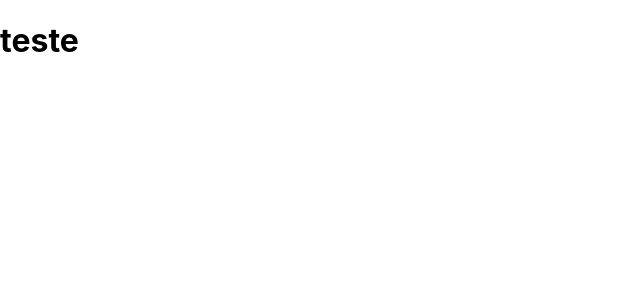
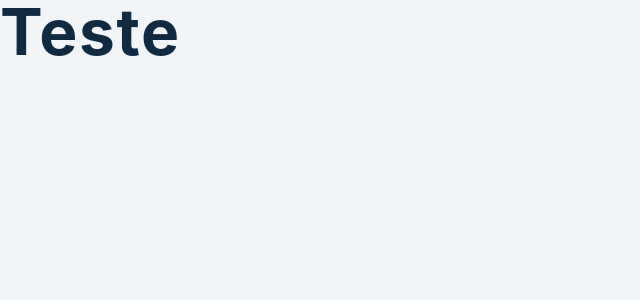
Before and after one commit to MunrraMT/react-tutorial-and-projects-course, a React (Create React App) app in the folder reviews/: page / in a window 1280 px wide. Shown: the top 300 px of the page, without its empty margins (0-640 px from the left). Built offline with nearby package versions, Linux system fonts and the light colour scheme.

Commit message:
Initial Setup

```diff
--- /dev/null
+++ b/reviews/src/base/Review.js
@@ -0,0 +1,3 @@
+const Review = () => <h2>review component</h2>;
+
+export default Review;
--- a/reviews/src/index.css
+++ b/reviews/src/index.css
@@ -1,13 +1,252 @@
+/*
+===============
+Variables
+===============
+*/
+
+:root {
+  /* dark shades of primary color*/
+  --clr-primary-1: hsl(205, 86%, 17%);
+  --clr-primary-2: hsl(205, 77%, 27%);
+  --clr-primary-3: hsl(205, 72%, 37%);
+  --clr-primary-4: hsl(205, 63%, 48%);
+  /* primary/main color */
+  --clr-primary-5: hsl(205, 78%, 60%);
+  /* lighter shades of primary color */
+  --clr-primary-6: hsl(205, 89%, 70%);
+  --clr-primary-7: hsl(205, 90%, 76%);
+  --clr-primary-8: hsl(205, 86%, 81%);
+  --clr-primary-9: hsl(205, 90%, 88%);
+  --clr-primary-10: hsl(205, 100%, 96%);
+  /* darkest grey - used for headings */
+  --clr-grey-1: hsl(209, 61%, 16%);
+  --clr-grey-2: hsl(211, 39%, 23%);
+  --clr-grey-3: hsl(209, 34%, 30%);
+  --clr-grey-4: hsl(209, 28%, 39%);
+  /* grey used for paragraphs */
+  --clr-grey-5: hsl(210, 22%, 49%);
+  --clr-grey-6: hsl(209, 23%, 60%);
+  --clr-grey-7: hsl(211, 27%, 70%);
+  --clr-grey-8: hsl(210, 31%, 80%);
+  --clr-grey-9: hsl(212, 33%, 89%);
+  --clr-grey-10: hsl(210, 36%, 96%);
+  --clr-white: #fff;
+  --clr-red-dark: hsl(360, 67%, 44%);
+  --clr-red-light: hsl(360, 71%, 66%);
+  --clr-green-dark: hsl(125, 67%, 44%);
+  --clr-green-light: hsl(125, 71%, 66%);
+  --clr-black: #222;
+  --transition: all 0.3s linear;
+  --spacing: 0.1rem;
+  --radius: 0.25rem;
+  --light-shadow: 0 5px 15px rgba(0, 0, 0, 0.1);
+  --dark-shadow: 0 5px 15px rgba(0, 0, 0, 0.2);
+  --max-width: 1170px;
+  --fixed-width: 620px;
+}
+/*
+===============
+Global Styles
+===============
+*/
+
+*,
+::after,
+::before {
+  margin: 0;
+  padding: 0;
+  box-sizing: border-box;
+}
 body {
-  margin: 0;
-  font-family: -apple-system, BlinkMacSystemFont, 'Segoe UI', 'Roboto', 'Oxygen',
-    'Ubuntu', 'Cantarell', 'Fira Sans', 'Droid Sans', 'Helvetica Neue',
-    sans-serif;
-  -webkit-font-smoothing: antialiased;
-  -moz-osx-font-smoothing: grayscale;
+  font-family: -apple-system, BlinkMacSystemFont, 'Segoe UI', Roboto, Oxygen,
+    Ubuntu, Cantarell, 'Open Sans', 'Helvetica Neue', sans-serif;
+  background: var(--clr-grey-10);
+  color: var(--clr-grey-1);
+  line-height: 1.5;
+  font-size: 0.875rem;
+}
+ul {
+  list-style-type: none;
+}
+a {
+  text-decoration: none;
+}
+h1,
+h2,
+h3,
+h4 {
+  letter-spacing: var(--spacing);
+  text-transform: capitalize;
+  line-height: 1.25;
+  margin-bottom: 0.75rem;
+}
+h1 {
+  font-size: 3rem;
+}
+h2 {
+  font-size: 2rem;
+}
+h3 {
+  font-size: 1.25rem;
+}
+h4 {
+  font-size: 0.875rem;
+}
+p {
+  margin-bottom: 1.25rem;
+  color: var(--clr-grey-5);
+}
+@media screen and (min-width: 800px) {
+  h1 {
+    font-size: 4rem;
+  }
+  h2 {
+    font-size: 2.5rem;
+  }
+  h3 {
+    font-size: 1.75rem;
+  }
+  h4 {
+    font-size: 1rem;
+  }
+  body {
+    font-size: 1rem;
+  }
+  h1,
+  h2,
+  h3,
+  h4 {
+    line-height: 1;
+  }
+}
+/*  global classes */
+
+/* section */
+.section {
+  width: 90vw;
+  margin: 0 auto;
+  max-width: var(--max-width);
 }
 
-code {
-  font-family: source-code-pro, Menlo, Monaco, Consolas, 'Courier New',
-    monospace;
+@media screen and (min-width: 992px) {
+  .section {
+    width: 95vw;
+  }
 }
+
+/*
+===============
+Reviews
+===============
+*/
+main {
+  min-height: 100vh;
+  display: grid;
+  place-items: center;
+}
+.title {
+  text-align: center;
+  margin-bottom: 4rem;
+}
+.underline {
+  height: 0.25rem;
+  width: 5rem;
+  background: var(--clr-primary-5);
+  margin-left: auto;
+  margin-right: auto;
+}
+.container {
+  width: 80vw;
+  max-width: var(--fixed-width);
+}
+.review {
+  background: var(--clr-white);
+  padding: 1.5rem 2rem;
+  border-radius: var(--radius);
+  box-shadow: var(--light-shadow);
+  transition: var(--transition);
+  text-align: center;
+}
+.review:hover {
+  box-shadow: var(--dark-shadow);
+}
+.img-container {
+  position: relative;
+  width: 150px;
+  height: 150px;
+  border-radius: 50%;
+  margin: 0 auto;
+  margin-bottom: 1.5rem;
+}
+.person-img {
+  width: 100%;
+  display: block;
+  height: 100%;
+  object-fit: cover;
+  border-radius: 50%;
+  position: relative;
+}
+.quote-icon {
+  position: absolute;
+  top: 0;
+  left: 0;
+  width: 2.5rem;
+  height: 2.5rem;
+  display: grid;
+  place-items: center;
+  border-radius: 50%;
+  transform: translateY(25%);
+  background: var(--clr-primary-5);
+  color: var(--clr-white);
+}
+.img-container::before {
+  content: '';
+  width: 100%;
+  height: 100%;
+  background: var(--clr-primary-5);
+  position: absolute;
+  top: -0.25rem;
+  right: -0.5rem;
+  border-radius: 50%;
+}
+.author {
+  margin-bottom: 0.25rem;
+}
+.job {
+  margin-bottom: 0.5rem;
+  text-transform: uppercase;
+  color: var(--clr-primary-5);
+  font-size: 0.85rem;
+}
+.info {
+  margin-bottom: 0.75rem;
+}
+.prev-btn,
+.next-btn {
+  color: var(--clr-primary-7);
+  font-size: 1.25rem;
+  background: transparent;
+  border-color: transparent;
+  margin: 0 0.5rem;
+  transition: var(--transition);
+  cursor: pointer;
+}
+.prev-btn:hover,
+.next-btn:hover {
+  color: var(--clr-primary-5);
+}
+.random-btn {
+  margin-top: 0.5rem;
+  background: var(--clr-primary-10);
+  color: var(--clr-primary-5);
+  padding: 0.25rem 0.5rem;
+  text-transform: capitalize;
+  border-radius: var(--radius);
+  transition: var(--transition);
+  border-color: transparent;
+  cursor: pointer;
+}
+.random-btn:hover {
+  background: var(--clr-primary-5);
+  color: var(--clr-primary-1);
+}
```
Also changed, not shown: reviews/src/base/data.js (added, +40 -0 lines).
